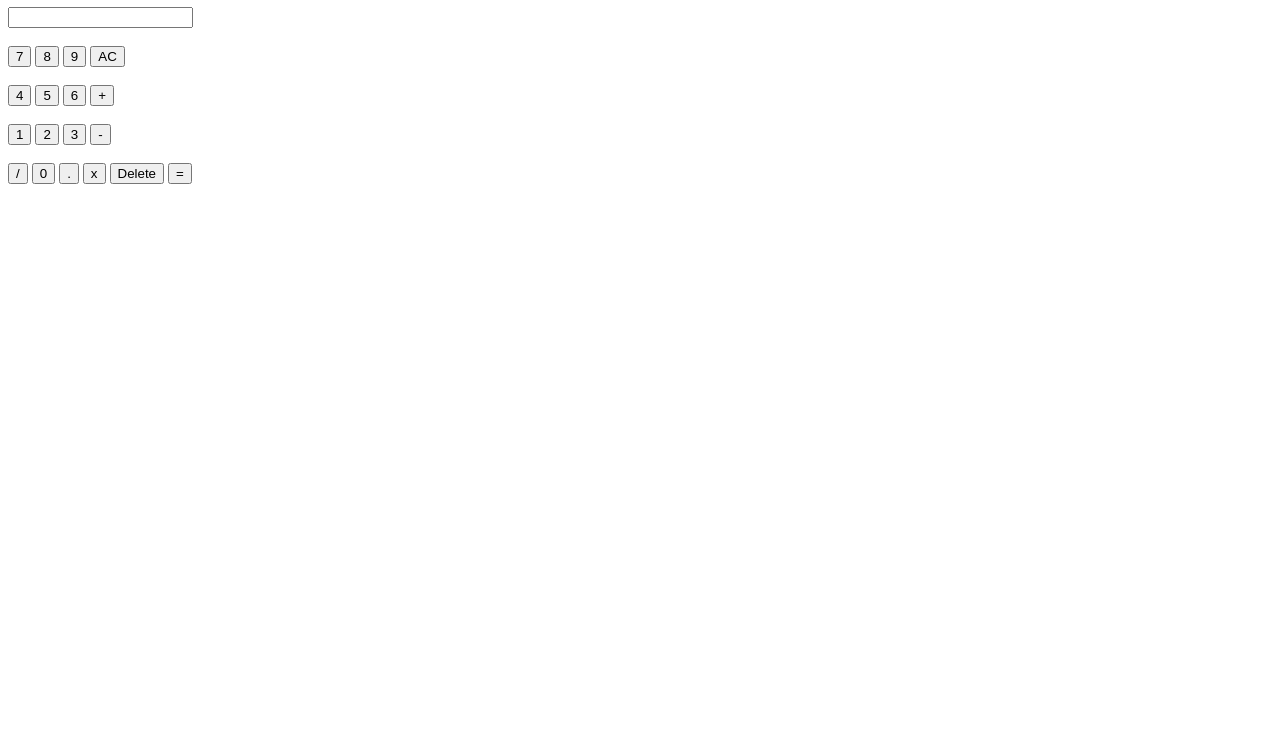
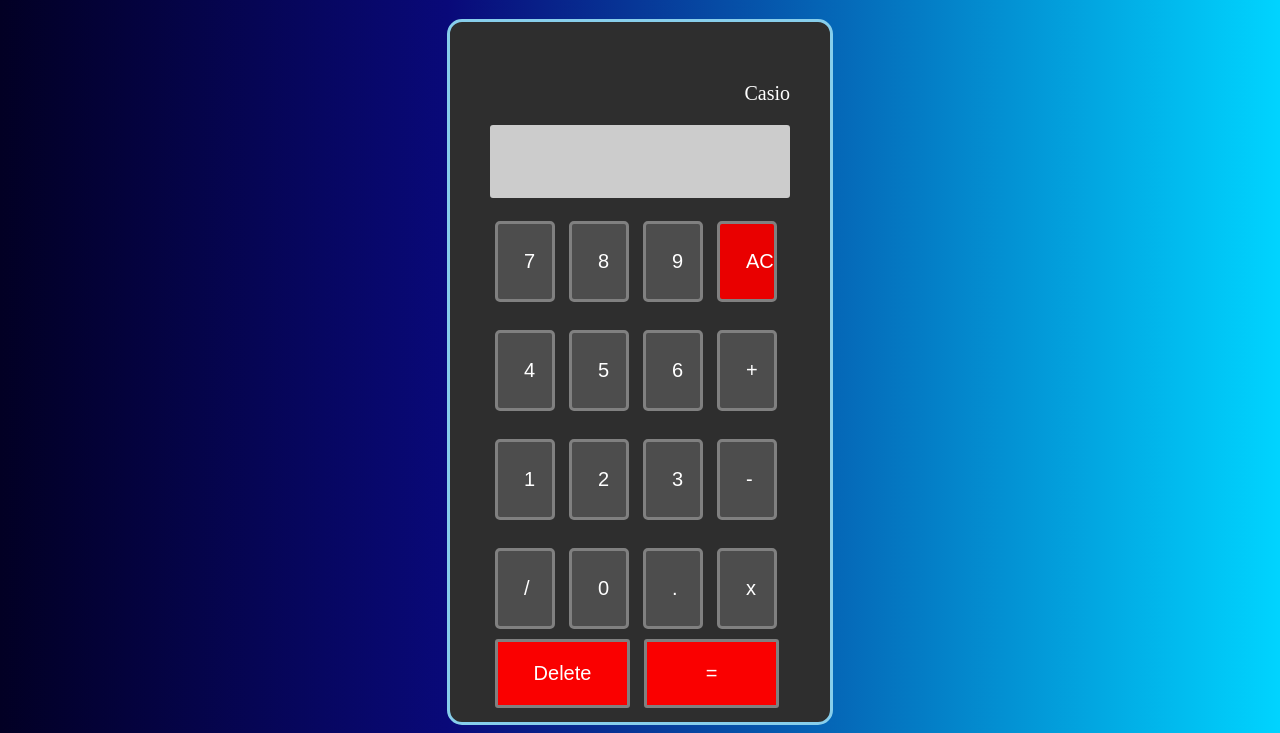
Before and after one commit to anfal11/normal-calculator, a plain HTML site: page index.html in a window 1280 px wide. Shown: the part 107-840 px from the top of the page. Before the commit the page ends 800 px from the top, so only its background shows below. Drawn offline with Linux system fonts and the light colour scheme; the site is published under a folder, as on GitHub Pages, so addresses that start at the root find nothing.

Commit message:
Update index.html

```diff
--- a/index.html
+++ b/index.html
@@ -5,7 +5,7 @@
     <meta http-equiv="X-UA-Compatible" content="IE=edge">
     <meta name="viewport" content="width=device-width, initial-scale=1.0">
     <title> Calculator </title>
-    <link rel="stylesheet" href="/style.css">
+    <link rel="stylesheet" href="./style.css">
 </head>
 <body>
      <h1 id="cal"> A simple Calculator </h1>
@@ -36,6 +36,6 @@
         </form>
      </div>
 
-    <script src="script.js"></script>
+
 </body>
 </html>
```
